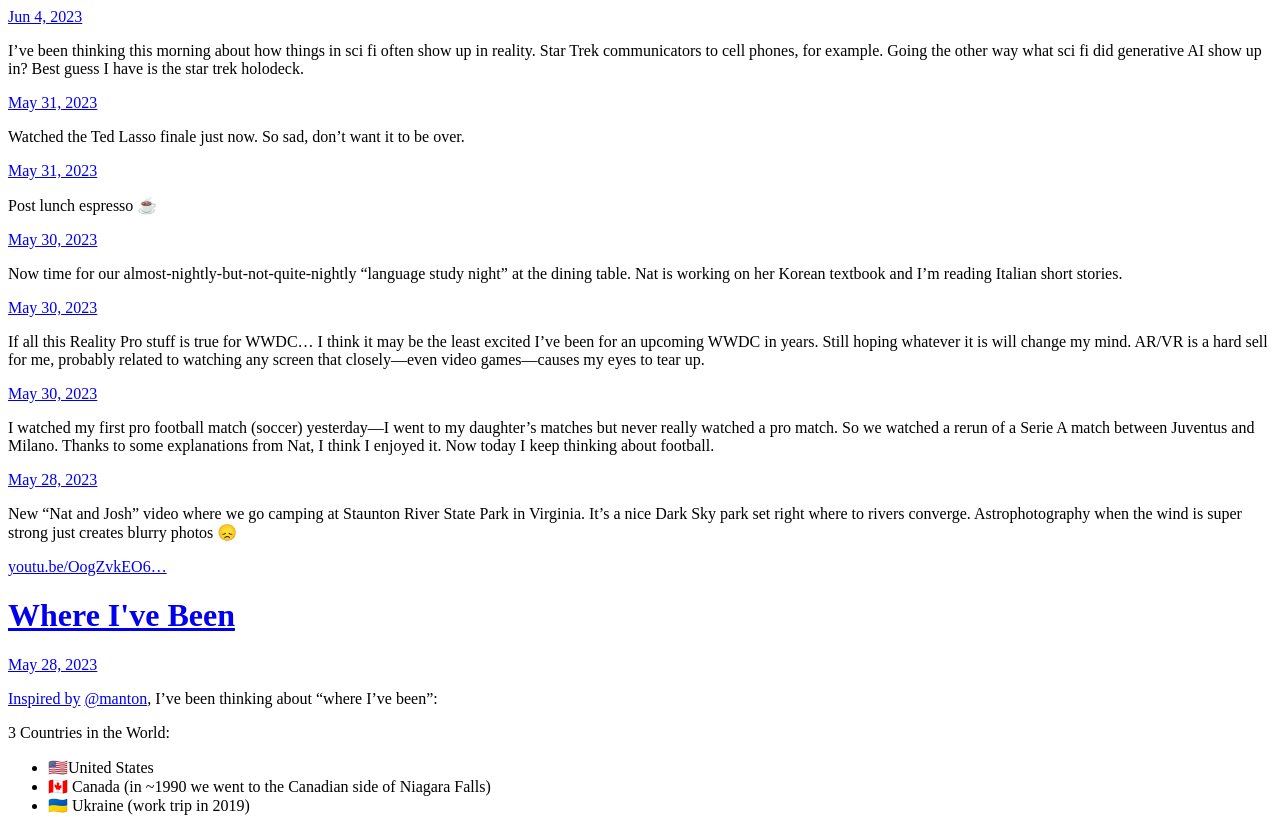
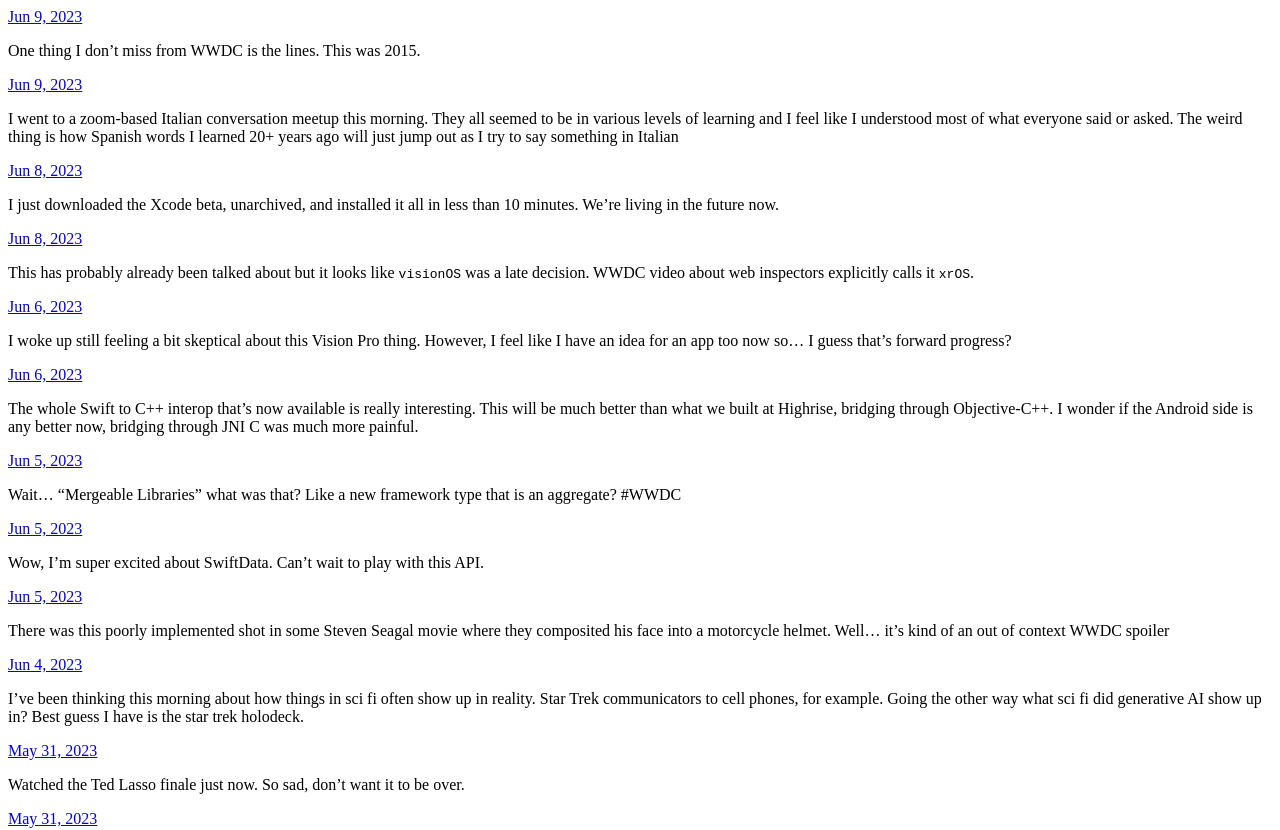
Before and after one commit to jnjosh/jnjosh.social, a plain HTML site: page index.html in a window 1280 px wide. Shown: the top 830 px of the page. Drawn offline with Linux system fonts and the light colour scheme.

Commit message:
Archiving from Micro.blog.

```diff
--- a/index.html
+++ b/index.html
@@ -21,6 +21,108 @@
 <div class="h-feed">
 
 
+
+	  <div class="h-entry">
+
+
+		<a href="https://jnjosh.social/2023/06/09/one-thing-i.html" class="u-url"><time class="dt-published" datetime="2023-06-09 10:26:01 -0400">Jun 9, 2023</time></a>
+
+		<div class="e-content">
+			 <p>One thing I don’t miss from WWDC is the lines. This was 2015.</p>
+<!-- raw HTML omitted -->
+
+		</div>
+	  </div>
+
+	  <div class="h-entry">
+
+
+		<a href="https://jnjosh.social/2023/06/09/i-went-to.html" class="u-url"><time class="dt-published" datetime="2023-06-09 09:09:22 -0400">Jun 9, 2023</time></a>
+
+		<div class="e-content">
+			 <p>I went to a zoom-based Italian conversation meetup this morning. They all seemed to be in various levels of learning and I feel like I understood most of what everyone said or asked. The weird thing is how Spanish words I learned 20+ years ago will just jump out as I try to say something in Italian</p>
+
+		</div>
+	  </div>
+
+	  <div class="h-entry">
+
+
+		<a href="https://jnjosh.social/2023/06/08/i-just-downloaded.html" class="u-url"><time class="dt-published" datetime="2023-06-08 12:50:53 -0400">Jun 8, 2023</time></a>
+
+		<div class="e-content">
+			 <p>I just downloaded the Xcode beta, unarchived, and installed it all in less than 10 minutes. We&rsquo;re living in the future now.</p>
+
+		</div>
+	  </div>
+
+	  <div class="h-entry">
+
+
+		<a href="https://jnjosh.social/2023/06/08/this-is-probably.html" class="u-url"><time class="dt-published" datetime="2023-06-08 11:08:17 -0400">Jun 8, 2023</time></a>
+
+		<div class="e-content">
+			 <p>This has probably already been talked about but it looks like <code>visionOS</code> was a late decision. WWDC video about web inspectors explicitly calls it <code>xrOS</code>.</p>
+<!-- raw HTML omitted -->
+
+		</div>
+	  </div>
+
+	  <div class="h-entry">
+
+
+		<a href="https://jnjosh.social/2023/06/06/i-woke-up.html" class="u-url"><time class="dt-published" datetime="2023-06-06 10:13:54 -0400">Jun 6, 2023</time></a>
+
+		<div class="e-content">
+			 <p>I woke up still feeling a bit skeptical about this Vision Pro thing. However, I feel like I have an idea for an app too now so… I guess that&rsquo;s forward progress?</p>
+
+		</div>
+	  </div>
+
+	  <div class="h-entry">
+
+
+		<a href="https://jnjosh.social/2023/06/06/the-whole-swift.html" class="u-url"><time class="dt-published" datetime="2023-06-06 08:56:29 -0400">Jun 6, 2023</time></a>
+
+		<div class="e-content">
+			 <p>The whole Swift to C++ interop that’s now available is really interesting. This will be much better than what we built at Highrise, bridging through Objective-C++. I wonder if the Android side is any better now, bridging through JNI C was much more painful.</p>
+
+		</div>
+	  </div>
+
+	  <div class="h-entry">
+
+
+		<a href="https://jnjosh.social/2023/06/05/wait-mergeable-libraries.html" class="u-url"><time class="dt-published" datetime="2023-06-05 17:31:37 -0400">Jun 5, 2023</time></a>
+
+		<div class="e-content">
+			 <p>Wait… &ldquo;Mergeable Libraries&rdquo; what was that? Like a new framework type that is an aggregate? #WWDC</p>
+
+		</div>
+	  </div>
+
+	  <div class="h-entry">
+
+
+		<a href="https://jnjosh.social/2023/06/05/wow-im-super.html" class="u-url"><time class="dt-published" datetime="2023-06-05 16:52:21 -0400">Jun 5, 2023</time></a>
+
+		<div class="e-content">
+			 <p>Wow, I&rsquo;m super excited about SwiftData. Can&rsquo;t wait to play with this API.</p>
+
+		</div>
+	  </div>
+
+	  <div class="h-entry">
+
+
+		<a href="https://jnjosh.social/2023/06/05/there-was-this.html" class="u-url"><time class="dt-published" datetime="2023-06-05 16:24:28 -0400">Jun 5, 2023</time></a>
+
+		<div class="e-content">
+			 <p>There was this poorly implemented shot in some Steven Seagal movie where they composited his face into a motorcycle helmet. Well… it&rsquo;s kind of an out of context WWDC spoiler</p>
+<!-- raw HTML omitted -->
+
+		</div>
+	  </div>
 
 	  <div class="h-entry">
 
```
